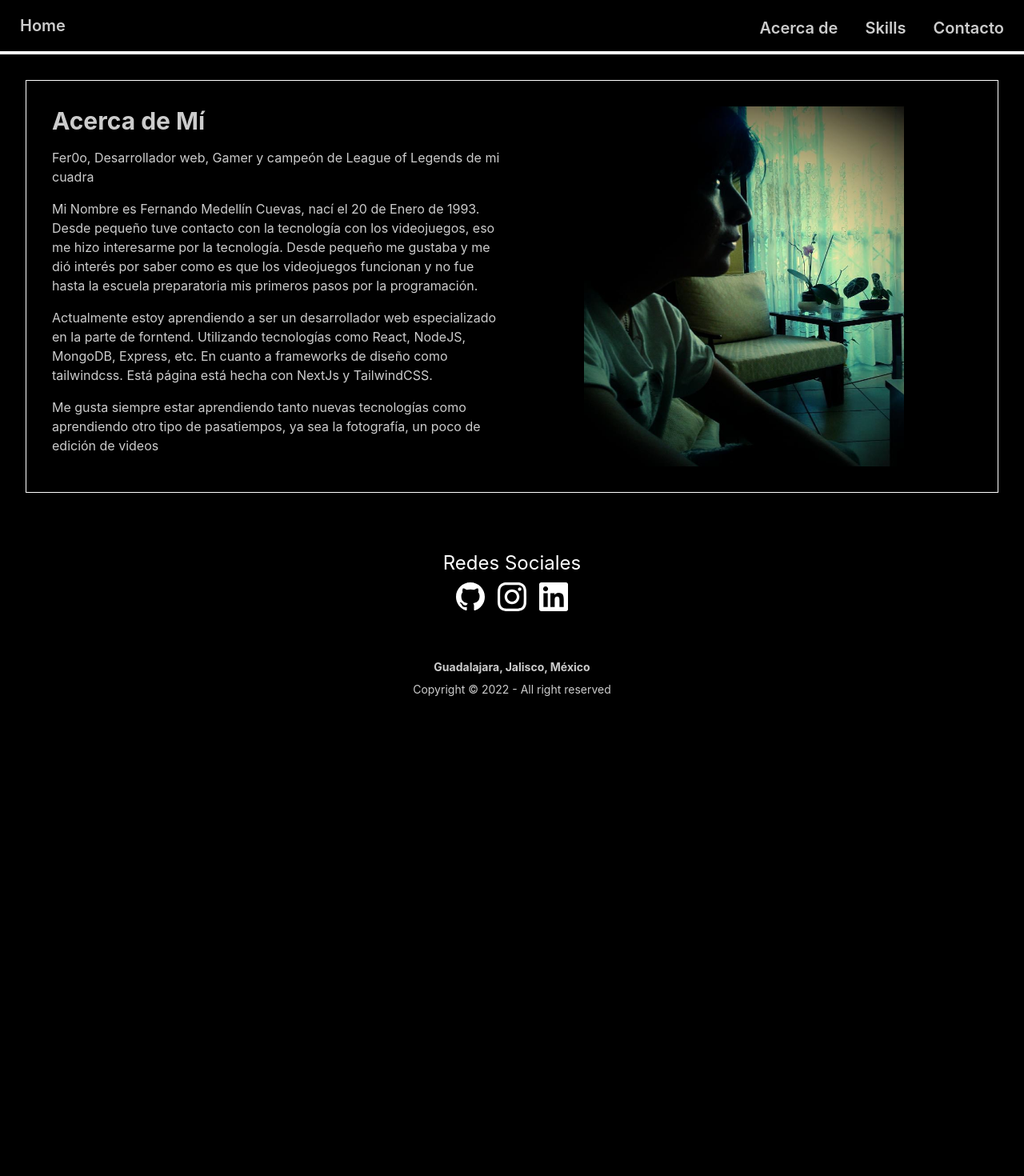
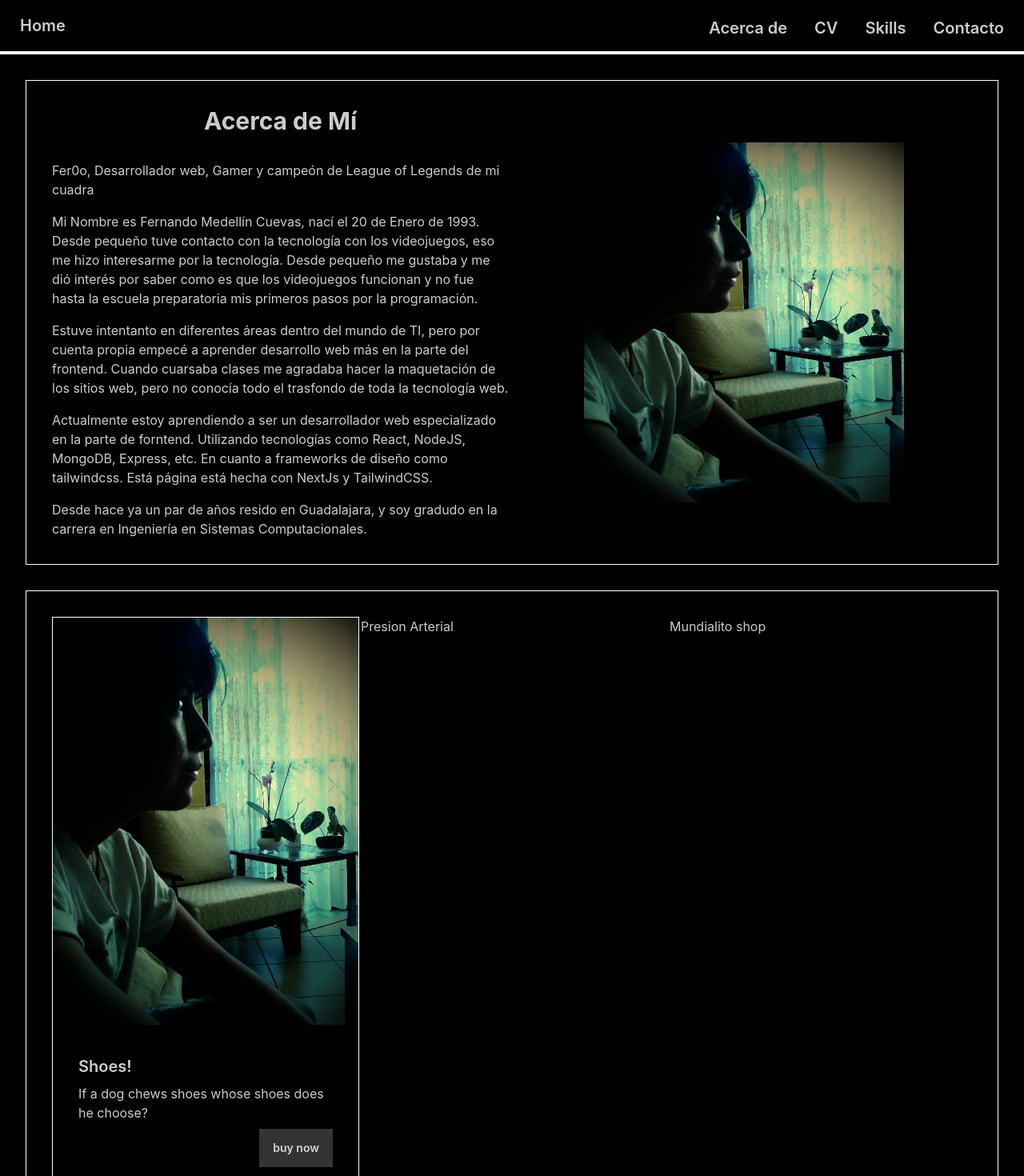
Before and after one commit to fer0o/fer-port, a Next.js app: page /about in a window 1280 px wide. Shown: the top 1470 px of the page at 80% size. Before the commit the page ends 912 px from the top, so only its background shows below. Built offline with nearby package versions, Linux system fonts and the light colour scheme.

Commit message:
falta arreglar el build de images

```diff
--- a/components/Layout/Navcomponent.jsx
+++ b/components/Layout/Navcomponent.jsx
@@ -32,6 +32,11 @@ const Navcomponent = () => {
                   <a>Acerca de</a>
                 </Link>
               </li>
+              <li>
+                <Link href="/cv">
+                  <a>CV</a>
+                </Link>
+              </li>
 
               <li>
                 <Link href="/skills">
@@ -60,6 +65,13 @@ const Navcomponent = () => {
                 </a>
               </Link>
             </li>
+            <li>
+              <Link href="/cv">
+                <a className="btn btn-ghost normal-case text-xl hover:underline">
+                  CV
+                </a>
+              </Link>
+            </li>
 
             <li>
               <Link href="/skills">
--- a/pages/about.js
+++ b/pages/about.js
@@ -1,9 +1,7 @@
-import React from 'react'
 import Image from 'next/image'
 import FooterComponent from '../components/Layout/FooterComponent'
 import Navcomponent from '../components/Layout/Navcomponent'
-import aboutFoto from '../public/aboutFotos/foto2.jpg'
-
+import fotoAbout from '../public/aboutFotos/foto2.jpg'
 const about = () => {
   return (
     <div>
@@ -11,9 +9,10 @@ const about = () => {
       {/* information box */}
       <div className='grid grid-cols-1 lg:grid-cols-2 gap-2 border border-white p-8 m-8'>
         <div className='block text-center lg:order-1 order-2'>
-          <h1 className='block text-left text-3xl font-bold mb-4'>
+          <h2 className='block text-center text-3xl font-bold mb-8'>
             Acerca de Mí
-          </h1>
+          </h2>
+          {/* div contenedor descripcion */}
           <div className=''>
             <h2 className='block text-left mb-4'>
               Fer0o, Desarrollador web, Gamer y campeón de League of Legends de
@@ -28,6 +27,13 @@ const about = () => {
               primeros pasos por la programación.
             </p>
             <p className='block text-left mt-4'>
+              Estuve intentanto en diferentes áreas dentro del mundo de TI, pero
+              por cuenta propia empecé a aprender desarrollo web más en la parte
+              del frontend. Cuando cuarsaba clases me agradaba hacer la
+              maquetación de los sitios web, pero no conocía todo el trasfondo
+              de toda la tecnología web.
+            </p>
+            <p className='block text-left mt-4'>
               Actualmente estoy aprendiendo a ser un desarrollador web
               especializado en la parte de forntend. Utilizando tecnologías como
               React, NodeJS, MongoDB, Express, etc. En cuanto a frameworks de
@@ -35,15 +41,32 @@ const about = () => {
               TailwindCSS.
             </p>
             <p className='block text-left mt-4'>
-              Me gusta siempre estar aprendiendo tanto nuevas tecnologías como
-              aprendiendo otro tipo de pasatiempos, ya sea la fotografía, un
-              poco de edición de videos
+              Desde hace ya un par de años resido en Guadalajara, y soy gradudo
+              en la carrera en Ingeniería en Sistemas Computacionales.
             </p>
           </div>
         </div>
         <div className=' drop-shadow shadow-white flex justify-center  lg:order-2 order-1 lg:w-[400px] lg:h-[450px] m-auto'>
-          <Image src={aboutFoto} layout='intrinsic' />
+          <Image src={fotoAbout} layout='intrinsic' alt='' />
         </div>
+      </div>
+      {/* segundo grid */}
+      <div className='grid grid-cols-3 gap-2 border border-white p-8 m-8'>
+        {/* card animestation */}
+        <div className='card w-96  bg-base-100 shadow-xl border border-white'>
+          <div>
+            <Image src={fotoAbout} layout='intrinsic' alt='' />
+          </div>
+          <div className='card-body'>
+            <h2 className='card-title'>Shoes!</h2>
+            <p>If a dog chews shoes whose shoes does he choose?</p>
+            <div className='card-actions justify-end'>
+              <button className='btn btn-primary'>Buy Now</button>
+            </div>
+          </div>
+        </div>
+        <div>Presion Arterial</div>
+        <div>Mundialito shop</div>
       </div>
 
       <FooterComponent />
--- /dev/null
+++ b/pages/cv.js
@@ -0,0 +1,7 @@
+import React from 'react'
+
+const cv = () => {
+  return <div>cv</div>
+}
+
+export default cv
```
